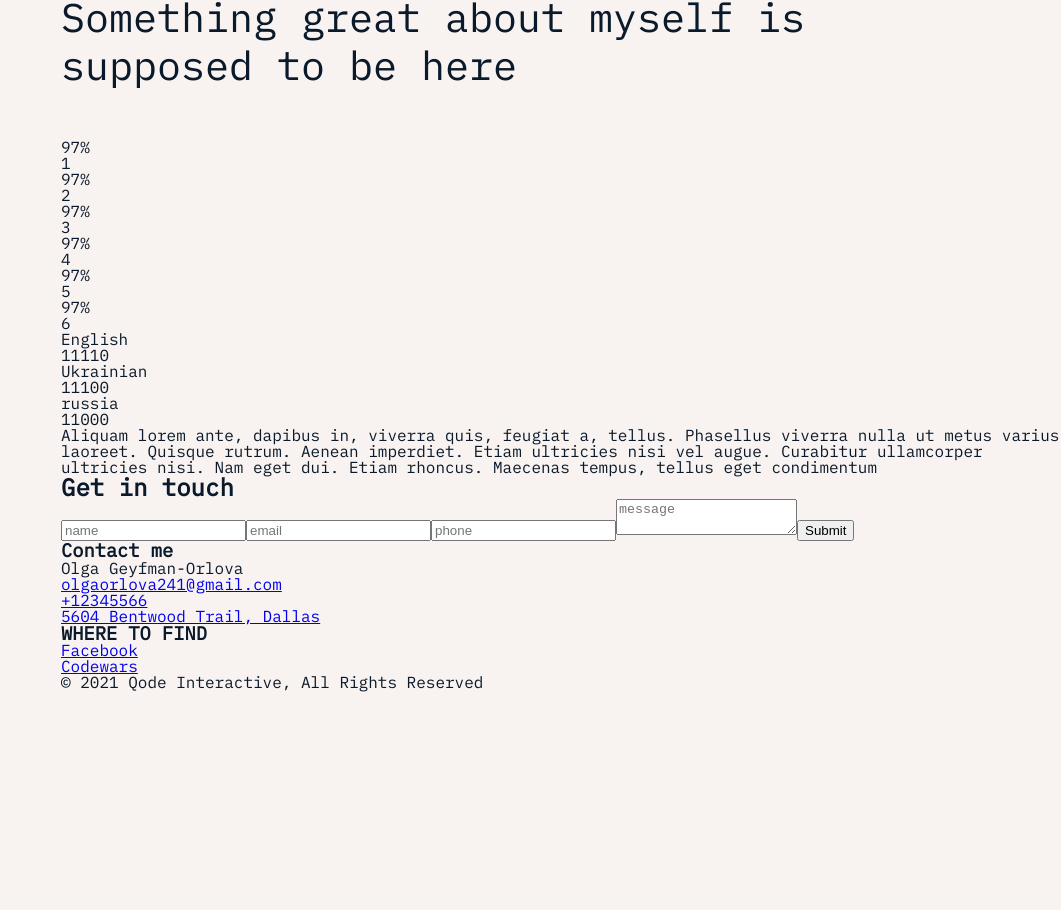
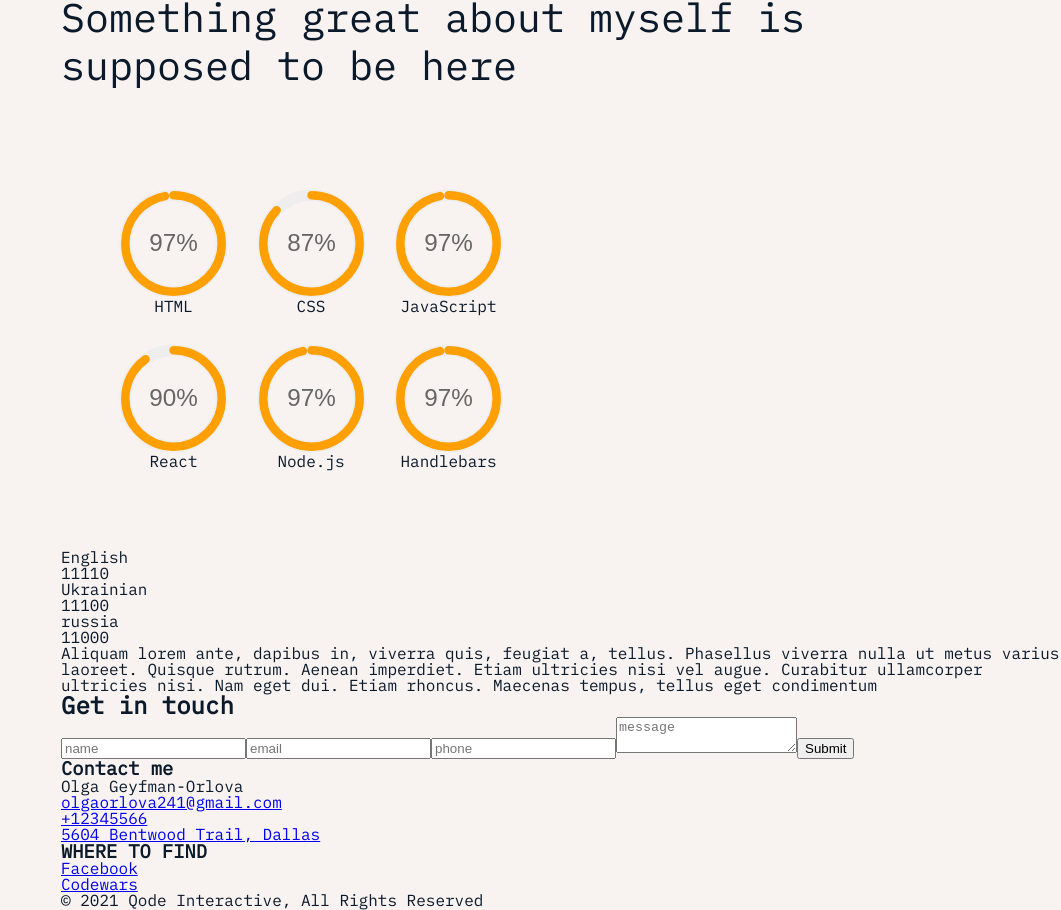
Before and after one commit to ideal-life-generator/my-resume-page, a React (Vite) app: page / in a window 1280 px wide. Shown: the part 2676-3586 px from the top of the page, without its empty margins (219-1280 px from the left). Before the commit the page ends 3368 px from the top, so only its background shows below. Built offline with nearby package versions, Linux system fonts and the light colour scheme.

Commit message:
added a responsive circular percentage chart with SVG and CSS.

```diff
--- a/src/components/Main.jsx
+++ b/src/components/Main.jsx
@@ -49,27 +49,27 @@ function Main() {
   const skills = [
     {
       number: 97,
-      text: "1",
+      text: "HTML",
+    },
+    {
+      number: 87,
+      text: "CSS",
     },
     {
       number: 97,
-      text: "2",
+      text: "JavaScript",
+    },
+    {
+      number: 90,
+      text: "React",
     },
     {
       number: 97,
-      text: "3",
+      text: "Node.js",
     },
     {
       number: 97,
-      text: "4",
-    },
-    {
-      number: 97,
-      text: "5",
-    },
-    {
-      number: 97,
-      text: "6",
+      text: "Handlebars",
     },
   ];
 
@@ -107,7 +107,7 @@ function Main() {
           Verity Technologies LTD as a senior Human Resources Manager and
           Digital Business Automation Specialist, with more than twenty teams in
           her official jurisdiction.
-          <img class='cat' src="src/img/cat.jpg" />
+          <img class="cat" src="src/img/cat.jpg" />
         </div>
         {expertise.map((el) => (
           <ExpertiseBlock key={el.title} {...el} />
@@ -117,9 +117,12 @@ function Main() {
       <div className="big-title" id="skills">
         Something great about myself is supposed to be here
       </div>
-      {skills.map((el) => (
-        <Skill key={el.text} {...el} />
-      ))}
+      <div className='skill-container'>
+        {skills.map((el) => (
+          <Skill key={el.text} {...el} />
+        ))}
+      </div>
+
       {languageList.map((el) => (
         <Language key={el.language} {...el} />
       ))}
--- a/src/components/Skill.jsx
+++ b/src/components/Skill.jsx
@@ -1,15 +1,31 @@
-
+import "../styles/Skill.css";
 
 function Skill(props) {
-    const {number, text}= props;
+  const { number, text } = props;
 
-    return (
-        <>
-            <div>{number}%</div>
-            <div>{text}</div>
-        </>
-    )
-
+  return (
+      <div className="svg-container">
+        <svg viewBox="0 0 36 36" className="circular-chart orange">
+          <path
+            className="circle-bg"
+            d="M18 2.0845
+          a 15.9155 15.9155 0 0 1 0 31.831
+          a 15.9155 15.9155 0 0 1 0 -31.831"
+          />
+          <path
+            className="circle"
+            stroke-dasharray={`${number}, 100`}
+            d="M18 2.0845
+          a 15.9155 15.9155 0 0 1 0 31.831
+          a 15.9155 15.9155 0 0 1 0 -31.831"
+          />
+          <text x="18" y="20.35" className="percentage">
+            {number}%
+          </text>
+        </svg>
+        <div>{text}</div>
+      </div>
+  );
 }
 
 export default Skill;
--- a/src/styles/Main.css
+++ b/src/styles/Main.css
@@ -23,3 +23,11 @@ img {
 .cat {
     padding: 20px 0 20px 0;
 }
+
+.skill-container {
+    display: flex;
+    flex-wrap: wrap;
+    width: 400px;
+    justify-content: space-between;
+    padding: 50px;
+}
--- /dev/null
+++ b/src/styles/Skill.css
@@ -0,0 +1,47 @@
+.svg-container {
+  display: flex;
+  width: 125px;
+  height: 125px;
+  flex-direction: column;
+  align-items: center;
+  margin-bottom: 30px;
+}
+
+.circular-chart {
+  display: block;
+  /* margin: 10px auto;
+  max-width: 80%;
+  max-height: 250px; */
+}
+
+.circle-bg {
+  fill: none;
+  stroke: #eee;
+  stroke-width: 3.8;
+}
+
+.circle {
+  fill: none;
+  stroke-width: 2.8;
+  stroke-linecap: round;
+  animation: progress 1s ease-out forwards;
+}
+
+@keyframes progress {
+  0% {
+    stroke-dasharray: 0 100;
+  }
+}
+
+.circular-chart.orange .circle {
+  stroke: #ff9f00;
+  width: 50px;
+  height: 50px;
+}
+
+.percentage {
+  fill: #666;
+  font-family: sans-serif;
+  font-size: 0.5em;
+  text-anchor: middle;
+}
```
